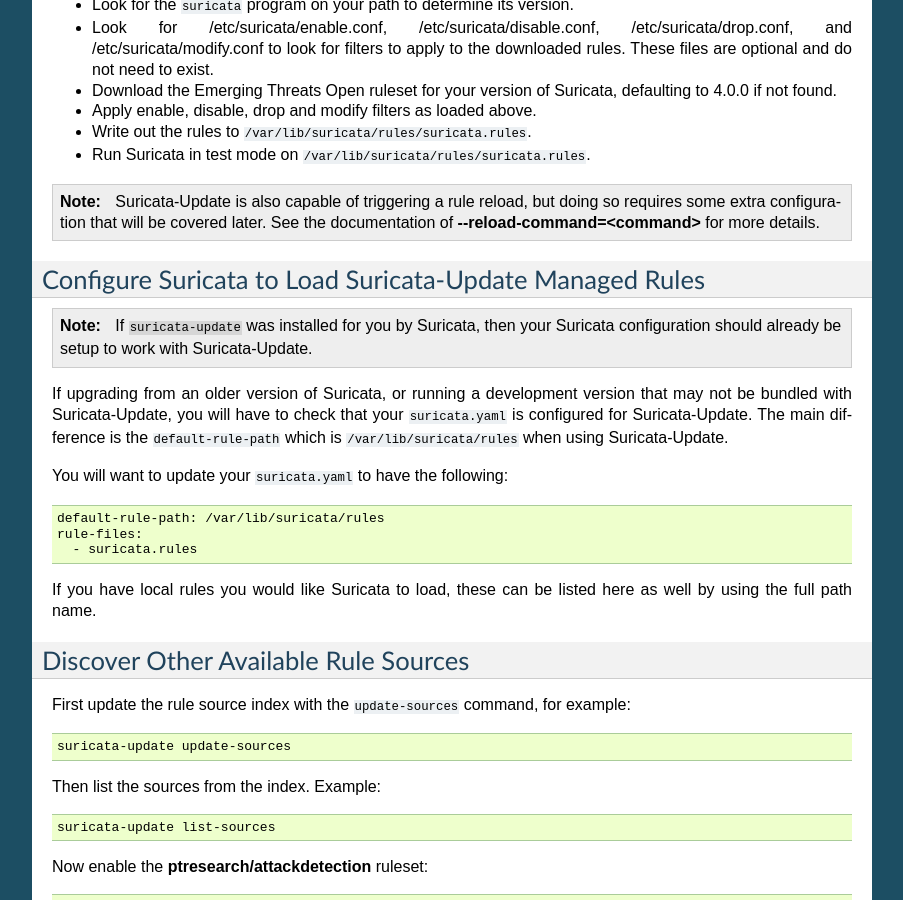
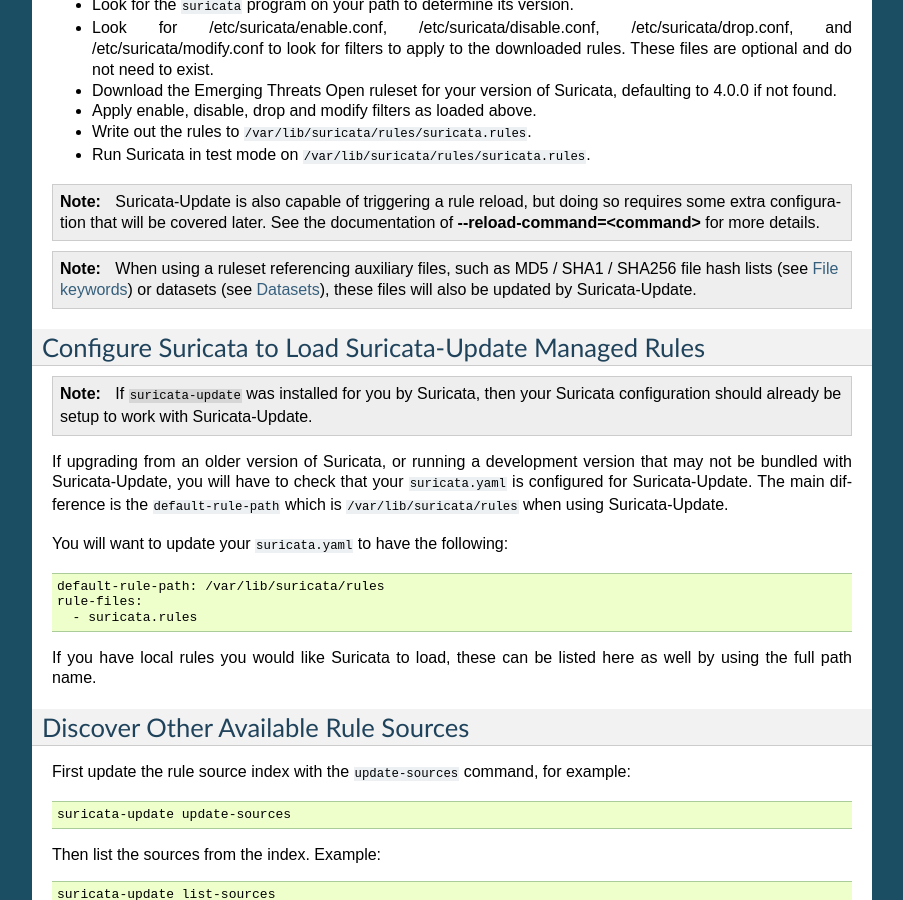
Before and after one commit to OISF/suricata-update, a Sphinx documentation site: the page built from doc/quickstart.rst, in a window 1280 px wide and 900 px high, scrolled down 1882 px. Shown: the whole window, without its empty margins (198-1101 px from the left). Built offline with Sphinx 7.4.7, drawn with Linux system fonts in a browser that asks for light colours.

Commit message:
Doc: Add documentation about updating referenced auxiliary files.

```diff
--- a/doc/quickstart.rst
+++ b/doc/quickstart.rst
@@ -125,6 +125,13 @@
           covered later. See the documentation of
           :command:`--reload-command=<command>` for more details.
 
+.. note:: When using a ruleset referencing auxiliary files, such as
+          MD5 / SHA1 / SHA256 file hash lists (see `File keywords
+          <https://suricata.readthedocs.io/en/latest/rules/file-keywords.html>`_)
+          or datasets (see `Datasets
+          <https://suricata.readthedocs.io/en/latest/rules/datasets.html>`_),
+          these files will also be updated by Suricata-Update.
+
 Configure Suricata to Load Suricata-Update Managed Rules
 ========================================================
 
```
